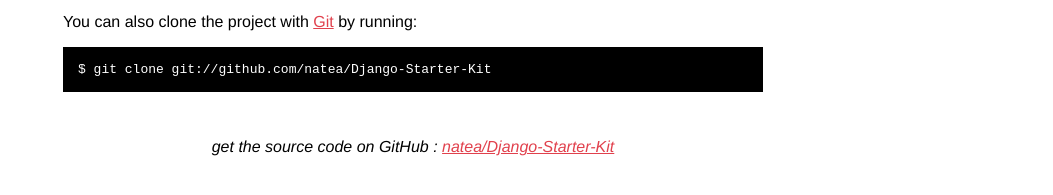
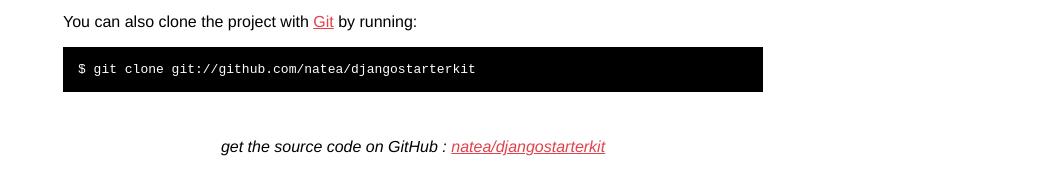
Before and after one commit to natea/djangostarterkit, a plain HTML site: page index.html in a window 1280 px wide. Shown: the part 417-612 px from the top of the page, without its empty margins (227-1280 px from the left). Drawn offline with Linux system fonts and the light colour scheme.

Commit message:
Edited index.html via GitHub

```diff
--- a/index.html
+++ b/index.html
@@ -3,7 +3,7 @@
 <head>
   <meta charset='utf-8'>
 
-  <title>natea/Django-Starter-Kit @ GitHub</title>
+  <title>Django Starter Kit @ GitHub</title>
 
   <style type="text/css">
     body {
@@ -31,18 +31,18 @@
 </head>
 
 <body>
-  <a href="http://github.com/natea/Django-Starter-Kit"><img style="position: absolute; top: 0; right: 0; border: 0;" src="http://s3.amazonaws.com/github/ribbons/forkme_right_darkblue_121621.png" alt="Fork me on GitHub" /></a>
+  <a href="http://github.com/natea/djangostarterkit"><img style="position: absolute; top: 0; right: 0; border: 0;" src="http://s3.amazonaws.com/github/ribbons/forkme_right_darkblue_121621.png" alt="Fork me on GitHub" /></a>
 
   <div id="container">
 
     <div class="download">
-      <a href="http://github.com/natea/Django-Starter-Kit/zipball/master">
+      <a href="http://github.com/natea/djangostarterkit/zipball/master">
         <img border="0" width="90" src="http://github.com/images/modules/download/zip.png"></a>
-      <a href="http://github.com/natea/Django-Starter-Kit/tarball/master">
+      <a href="http://github.com/natea/djangostarterkit/tarball/master">
         <img border="0" width="90" src="http://github.com/images/modules/download/tar.png"></a>
     </div>
 
-    <h1><a href="http://github.com/natea/Django-Starter-Kit">Django Starter Kit</a>
+    <h1><a href="http://github.com/natea/djangostarterkit">Django Starter Kit</a>
       <span class="small">by <a href="http://github.com/natea">natea</a></span></h1>
 
     <div class="description">
@@ -56,16 +56,16 @@
     <h2>Download</h2>
     <p>
       You can download this project in either
-      <a href="http://github.com/natea/Django-Starter-Kit/zipball/master">zip</a> or
-      <a href="http://github.com/natea/Django-Starter-Kit/tarball/master">tar</a> formats.
+      <a href="http://github.com/natea/djangostarterkit/zipball/master">zip</a> or
+      <a href="http://github.com/natea/djangostarterkit/tarball/master">tar</a> formats.
     </p>
     <p>You can also clone the project with <a href="http://git-scm.com">Git</a>
       by running:
-      <pre>$ git clone git://github.com/natea/Django-Starter-Kit</pre>
+      <pre>$ git clone git://github.com/natea/djangostarterkit</pre>
     </p>
 
     <div class="footer">
-      get the source code on GitHub : <a href="http://github.com/natea/Django-Starter-Kit">natea/Django-Starter-Kit</a>
+      get the source code on GitHub : <a href="http://github.com/natea/djangostarterkit">natea/djangostarterkit</a>
     </div>
 
   </div>
```
